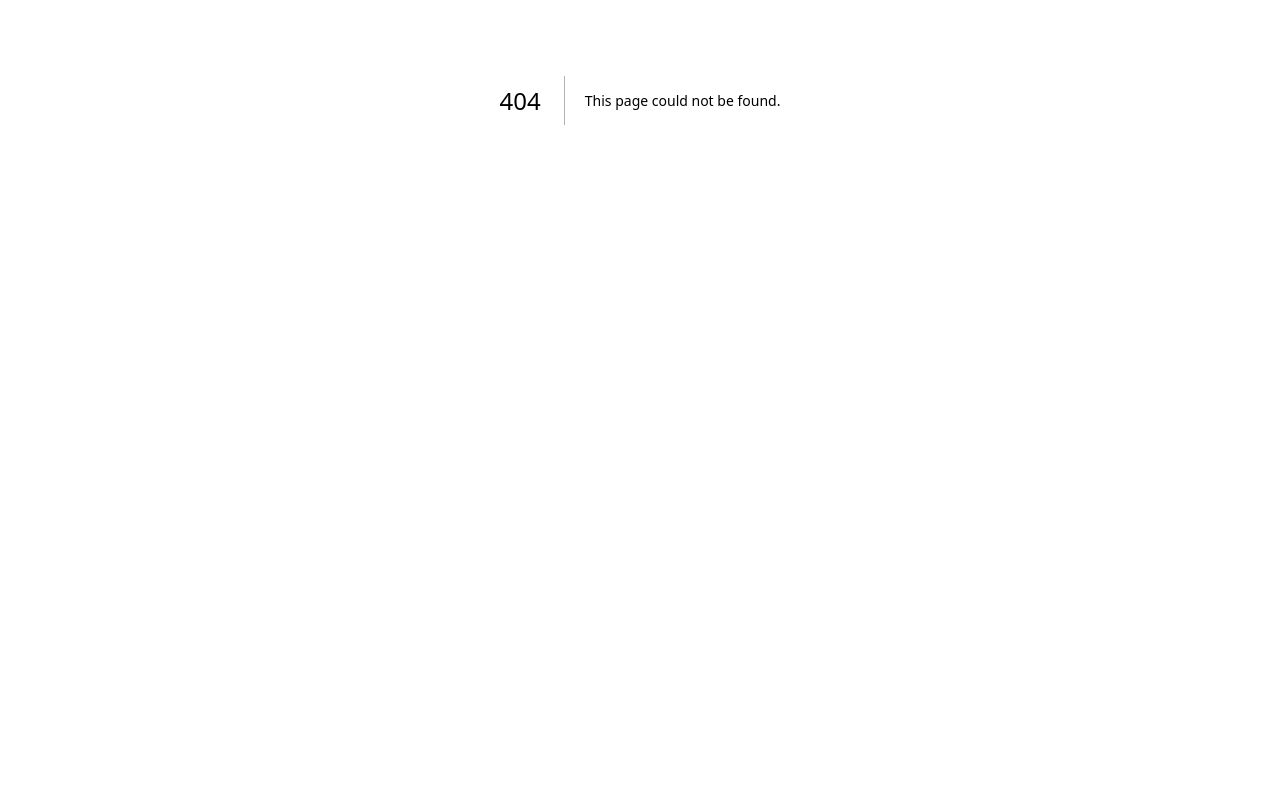
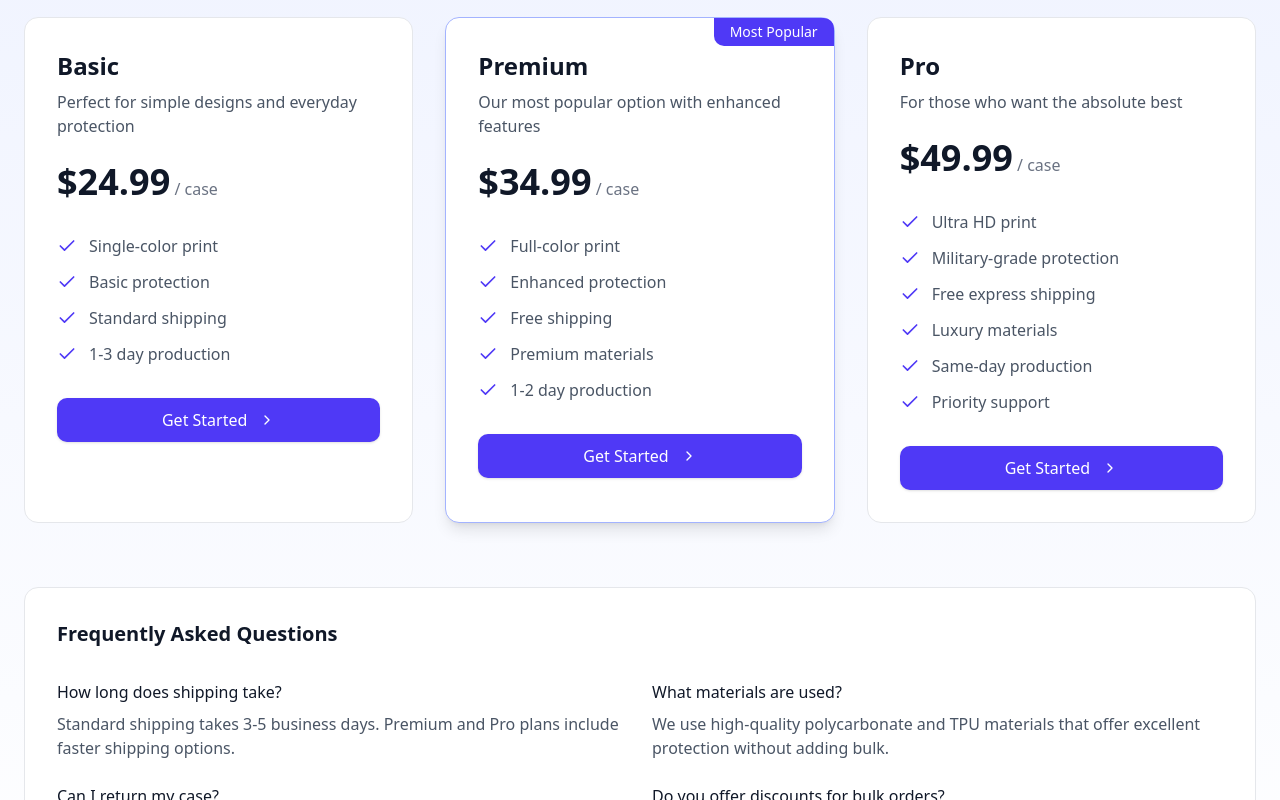
Before and after one commit to DipeshPun91/phone_case_jextjs, a Next.js app: page /menu/pricing in a window 1280 px wide. Before the commit this address had no page. Shown: the part 300-1100 px from the top of the page. Before the commit the page ends 800 px from the top, so only its background shows below. Built offline with nearby package versions, Linux system fonts and the light colour scheme.

Commit message:
ThirtyFour commit

```diff
--- /dev/null
+++ b/src/app/menu/pricing/page.tsx
@@ -0,0 +1,155 @@
+import { Button } from "@/components/ui/button";
+import { Check, ChevronRight } from "lucide-react";
+import Link from "next/link";
+import Header from "@/components/Header";
+import Footer from "@/components/Footer";
+
+const pricingPlans = [
+  {
+    name: "Basic",
+    price: "$24.99",
+    description: "Perfect for simple designs and everyday protection",
+    features: [
+      "Single-color print",
+      "Basic protection",
+      "Standard shipping",
+      "1-3 day production",
+    ],
+    featured: false,
+  },
+  {
+    name: "Premium",
+    price: "$34.99",
+    description: "Our most popular option with enhanced features",
+    features: [
+      "Full-color print",
+      "Enhanced protection",
+      "Free shipping",
+      "Premium materials",
+      "1-2 day production",
+    ],
+    featured: true,
+  },
+  {
+    name: "Pro",
+    price: "$49.99",
+    description: "For those who want the absolute best",
+    features: [
+      "Ultra HD print",
+      "Military-grade protection",
+      "Free express shipping",
+      "Luxury materials",
+      "Same-day production",
+      "Priority support",
+    ],
+    featured: false,
+  },
+];
+
+export default function PricingPage() {
+  return (
+    <div className="min-h-screen bg-white antialiased">
+      <Header />
+
+      <section className="py-20 bg-gradient-to-b from-indigo-50 to-white">
+        <div className="container px-6 mx-auto">
+          <div className="max-w-3xl mx-auto text-center">
+            <h1 className="text-4xl font-bold tracking-tight text-gray-900 sm:text-5xl font-display">
+              Simple, Transparent Pricing
+            </h1>
+            <p className="mt-4 text-xl text-gray-600">
+              Choose the perfect plan for your needs
+            </p>
+          </div>
+
+          <div className="grid gap-8 mt-16 lg:grid-cols-3">
+            {pricingPlans.map((plan, index) => (
+              <div
+                key={index}
+                className={`p-8 rounded-xl border ${
+                  plan.featured
+                    ? "border-indigo-300 bg-white shadow-lg relative"
+                    : "border-gray-200 bg-white"
+                }`}
+              >
+                {plan.featured && (
+                  <div className="absolute top-0 right-0 px-4 py-1 text-sm font-medium text-white bg-indigo-600 rounded-bl-lg rounded-tr-lg">
+                    Most Popular
+                  </div>
+                )}
+                <h3 className="text-2xl font-bold text-gray-900">
+                  {plan.name}
+                </h3>
+                <p className="mt-2 text-gray-600">{plan.description}</p>
+                <div className="mt-6">
+                  <span className="text-4xl font-bold text-gray-900">
+                    {plan.price}
+                  </span>
+                  <span className="text-gray-500"> / case</span>
+                </div>
+                <ul className="mt-8 space-y-3">
+                  {plan.features.map((feature, i) => (
+                    <li key={i} className="flex items-center">
+                      <Check className="w-5 h-5 text-indigo-600" />
+                      <span className="ml-3 text-gray-600">{feature}</span>
+                    </li>
+                  ))}
+                </ul>
+                <div className="mt-8">
+                  <Link href="/design/create-design">
+                    <Button
+                      size="lg"
+                      className={`w-full group ${
+                        plan.featured ? "bg-indigo-600 hover:bg-indigo-700" : ""
+                      }`}
+                    >
+                      Get Started
+                      <ChevronRight className="w-4 h-4 ml-1 transition-transform group-hover:translate-x-1" />
+                    </Button>
+                  </Link>
+                </div>
+              </div>
+            ))}
+          </div>
+
+          <div className="p-8 mt-16 bg-white rounded-xl border border-gray-200">
+            <h3 className="text-xl font-bold text-gray-900">
+              Frequently Asked Questions
+            </h3>
+            <div className="grid gap-6 mt-8 md:grid-cols-2">
+              {[
+                {
+                  question: "How long does shipping take?",
+                  answer:
+                    "Standard shipping takes 3-5 business days. Premium and Pro plans include faster shipping options.",
+                },
+                {
+                  question: "What materials are used?",
+                  answer:
+                    "We use high-quality polycarbonate and TPU materials that offer excellent protection without adding bulk.",
+                },
+                {
+                  question: "Can I return my case?",
+                  answer:
+                    "Yes, we offer a 30-day satisfaction guarantee. If you're not happy, we'll refund or replace your case.",
+                },
+                {
+                  question: "Do you offer discounts for bulk orders?",
+                  answer:
+                    "Yes, contact our sales team for custom pricing on orders of 10+ cases.",
+                },
+              ].map((faq, index) => (
+                <div key={index}>
+                  <h4 className="font-medium text-gray-900">{faq.question}</h4>
+                  <p className="mt-2 text-gray-600">{faq.answer}</p>
+                </div>
+              ))}
+            </div>
+          </div>
+        </div>
+      </section>
+
+      <Footer />
+    </div>
+  );
+}
```
